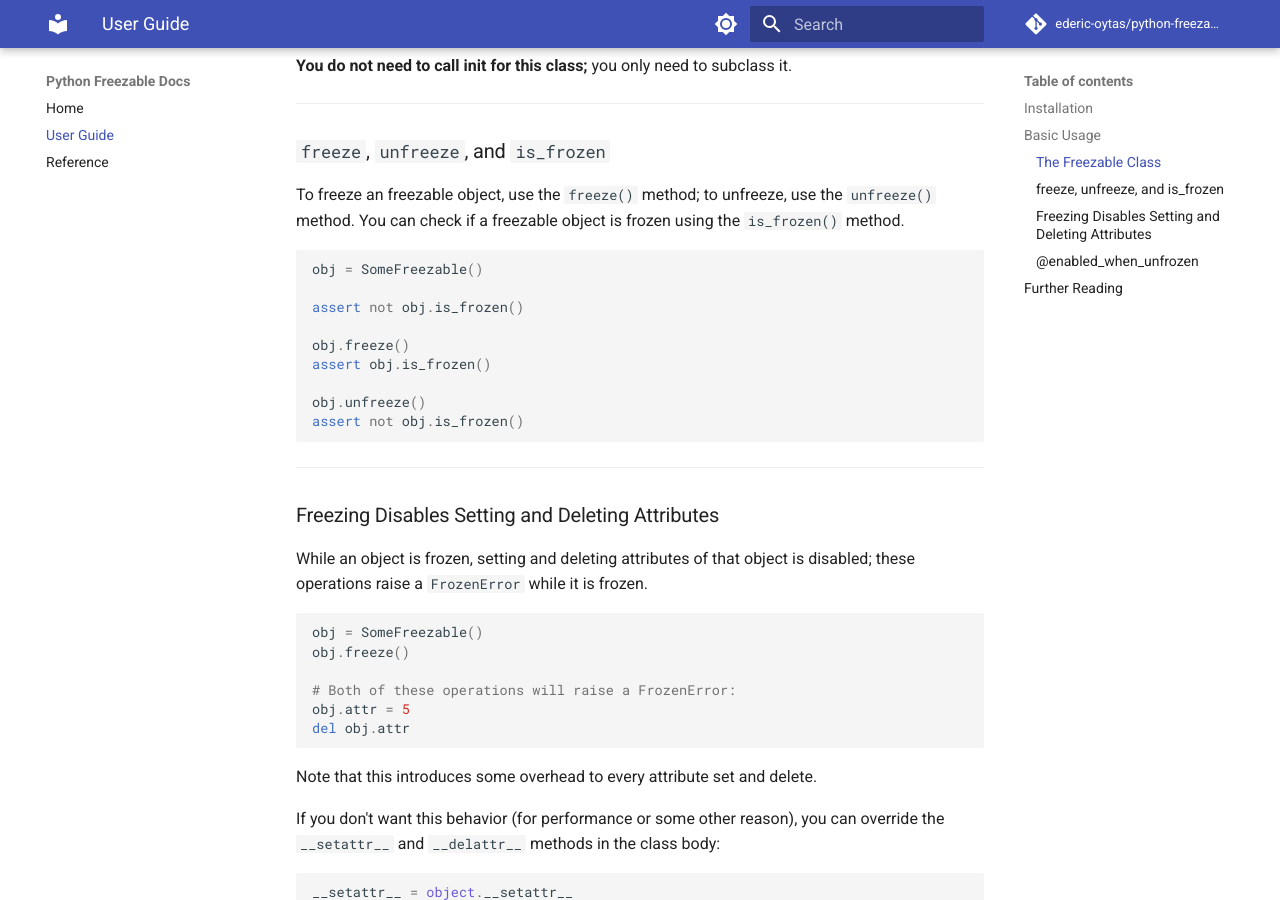
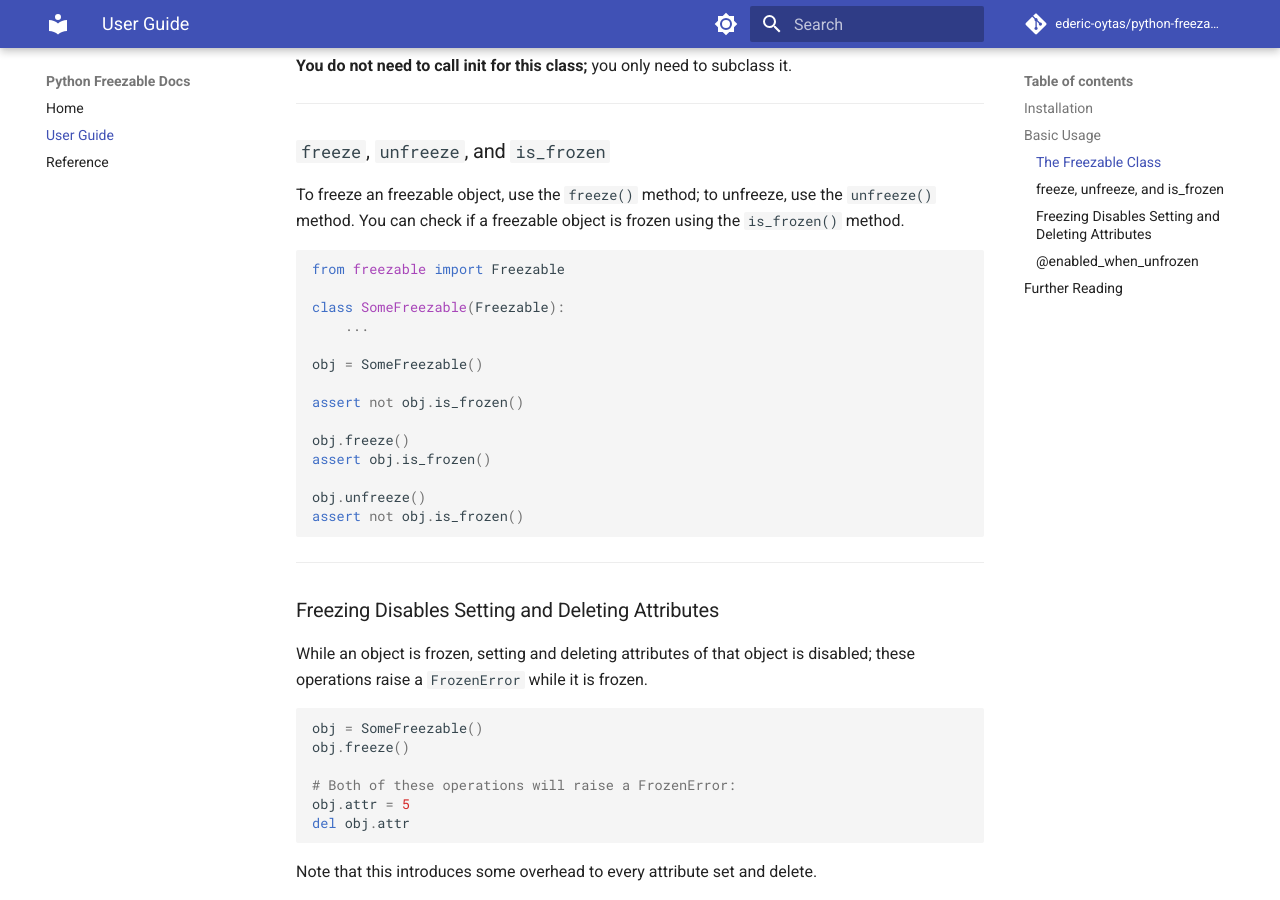
Before and after one commit to ederic-oytas/freezable-mixin, an MkDocs documentation site: the page built from docs/user-guide.md, in a window 1280 px wide and 900 px high, scrolled down 746 px. Built offline with MkDocs 1.6.1 and Material for MkDocs 9.7.7, drawn with Linux system fonts in a browser that asks for light colours; comment, search, counter and statistics services are not loaded.

Commit message:
Update an example to be more complete

````diff
--- a/docs/user-guide.md
+++ b/docs/user-guide.md
@@ -45,6 +45,11 @@ the `unfreeze()` method. You can check if a freezable object is frozen using
 the `is_frozen()` method.
 
 ```python
+from freezable import Freezable
+
+class SomeFreezable(Freezable):
+    ...
+
 obj = SomeFreezable()
 
 assert not obj.is_frozen()
````
